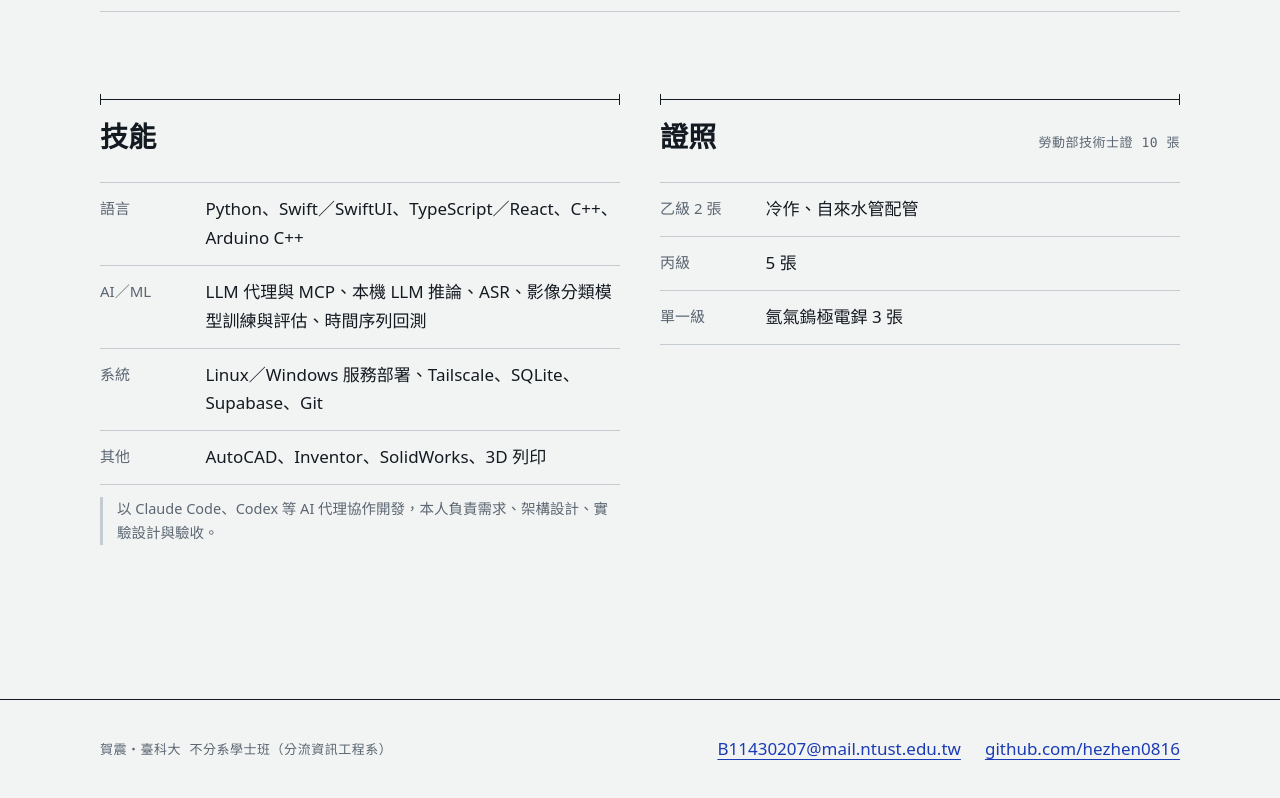
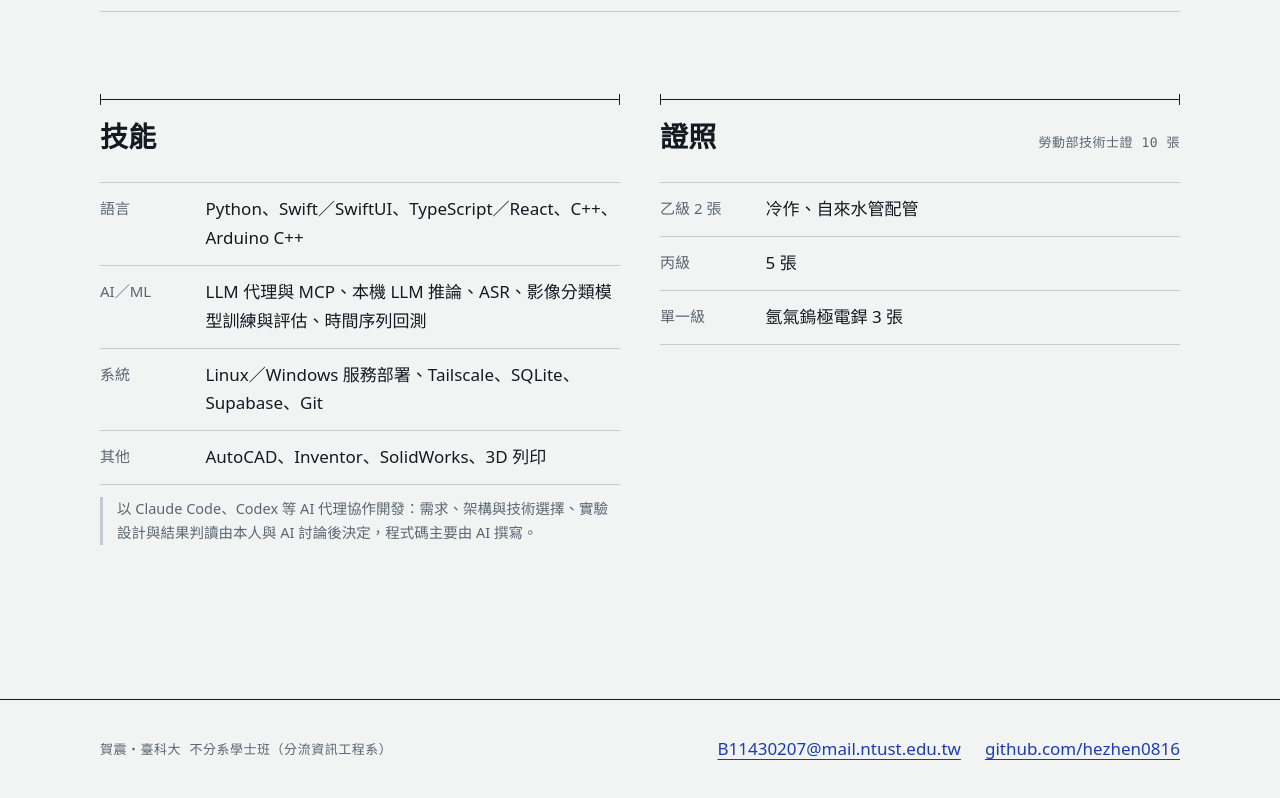
Before and after one commit to hezhen0816/portfolio, a plain HTML site: page experience.html in a window 1280 px wide. Shown: the part 2138-2936 px from the top of the page. Drawn offline with Linux system fonts and the light colour scheme.

Commit message:
Describe AI collaboration accurately

```diff
--- a/experience.html
+++ b/experience.html
@@ -126,7 +126,7 @@
           <div><dt>系統</dt><dd>Linux／Windows 服務部署、Tailscale、SQLite、Supabase、Git</dd></div>
           <div><dt>其他</dt><dd>AutoCAD、Inventor、SolidWorks、3D 列印</dd></div>
         </dl>
-        <p class="flow-note">以 Claude Code、Codex 等 AI 代理協作開發，本人負責需求、架構設計、實驗設計與驗收。</p>
+        <p class="flow-note">以 Claude Code、Codex 等 AI 代理協作開發：需求、架構與技術選擇、實驗設計與結果判讀由本人與 AI 討論後決定，程式碼主要由 AI 撰寫。</p>
       </div>
       <div>
         <div class="sec-head"><h2 id="lic">證照</h2><p class="note">勞動部技術士證 10 張</p></div>
```
Also changed, not shown: projects.html (+1 -1 lines).
